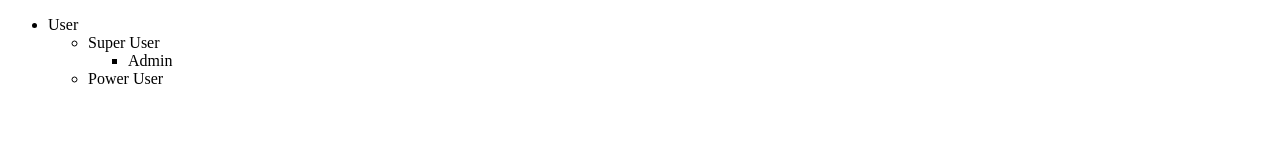
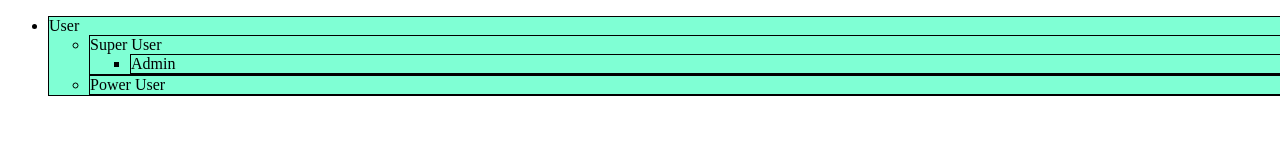
Before and after one commit to mexell96/js-lesson-6.2, a plain HTML site: page index.html in a window 1280 px wide. Drawn offline with Linux system fonts and the light colour scheme.

Commit message:
Update style.css

```diff
--- a/style.css
+++ b/style.css
@@ -9,3 +9,7 @@ body {
 ul {
     font-weight: 100;
 }
+li {
+    background-color: aquamarine;
+    border: 1px solid black;
+}
```
